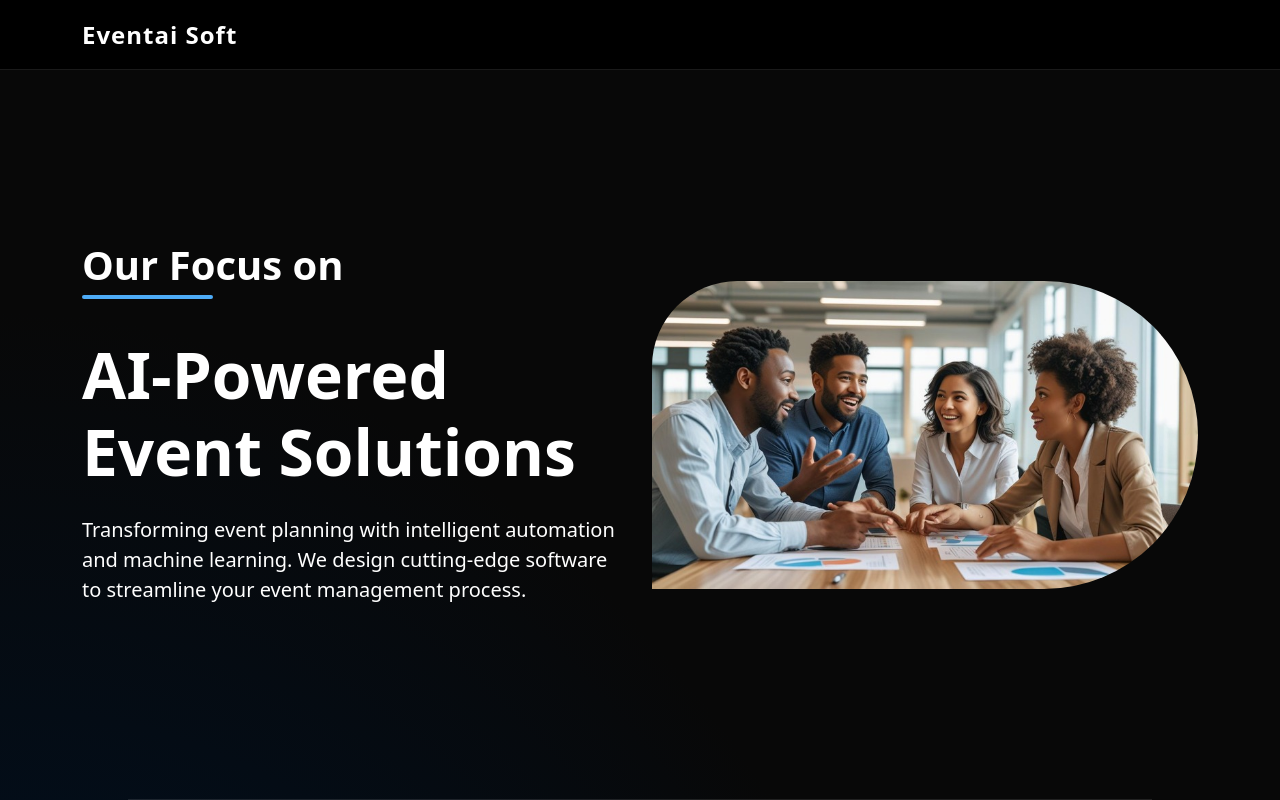
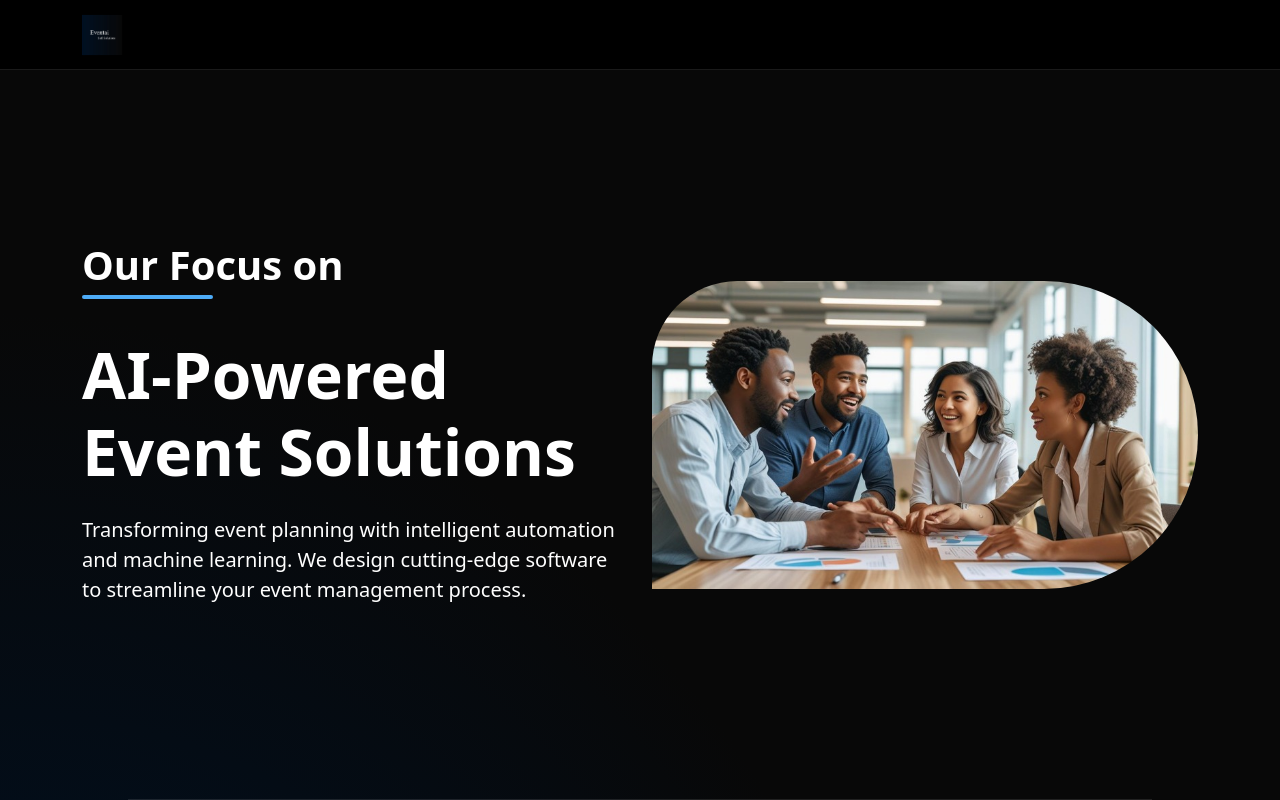
Before and after one commit to eventkompany/eventaisoft-web, a React (Create React App) app: page / in a window 1280 px wide. Shown: the top 800 px of the page. Built offline with nearby package versions, Linux system fonts and the light colour scheme.

Commit message:
temp logo added

```diff
--- a/public/index.html
+++ b/public/index.html
@@ -47,7 +47,7 @@
       "@type": "Organization",
       "name": "Eventai Soft Solutions",
       "url": "https://eventaisoft.com",
-      "logo": "https://eventaisoft.com/logo.png",
+      "logo": "https://eventaisoft.com/logo.jpeg",
       "description": "AI-powered event management software solutions",
       "address": {
         "@type": "PostalAddress",
--- a/src/components/Footer.js
+++ b/src/components/Footer.js
@@ -36,6 +36,16 @@ const Footer = () => {
           <Col md={4} className="mb-4 mb-md-0"></Col>
           <Col md={4}>
             <div className="fade-in" style={{ animationDelay: "0.4s" }}>
+              <img
+                src="/logo.png"
+                alt="Eventai Soft Solutions"
+                style={{
+                  height: "50px",
+                  width: "auto",
+                  objectFit: "contain",
+                  marginBottom: "1rem",
+                }}
+              />
               <h3 className="h4 mb-3 text-white">Contact Us</h3>
               <address className="text-white">
                 <p>
--- a/src/components/Navbar.js
+++ b/src/components/Navbar.js
@@ -10,13 +10,13 @@ const CustomNavbar = ({ scrolled }) => {
     const element = document.getElementById(target);
     if (element) {
       element.scrollIntoView({
-        behavior: 'smooth',
-        block: 'start'
+        behavior: "smooth",
+        block: "start",
       });
 
-      element.classList.add('highlight-section');
+      element.classList.add("highlight-section");
       setTimeout(() => {
-        element.classList.remove('highlight-section');
+        element.classList.remove("highlight-section");
       }, 2000);
     }
   };
@@ -25,7 +25,7 @@ const CustomNavbar = ({ scrolled }) => {
     <Navbar
       expand="lg"
       fixed="top"
-      className={`py-2 custom-navbar ${scrolled ? 'scrolled' : ''}`}
+      className={`py-2 custom-navbar ${scrolled ? "scrolled" : ""}`}
       expanded={expanded}
       onToggle={(isExpanded) => setExpanded(isExpanded)}
     >
@@ -34,26 +34,21 @@ const CustomNavbar = ({ scrolled }) => {
           <Navbar.Brand
             href="#home"
             className="d-flex align-items-center text-white"
-            onClick={(e) => handleClick(e, 'home')}
+            onClick={(e) => handleClick(e, "home")}
           >
-            <p
+            <img
+              src="/logo.png"
+              alt="Eventai Soft Solutions"
               style={{
-                fontWeight: "700",
-                fontSize: "1.5rem",
-                letterSpacing: "1px",
-                margin: 0,
-                color: "#ffffff",
+                height: "40px",
+                width: "auto",
+                objectFit: "contain",
               }}
-            >
-              Eventai Soft
-            </p>
+            />
           </Navbar.Brand>
         </div>
 
-        <Navbar.Toggle
-          aria-controls="basic-navbar-nav"
-          className="bg-white"
-        />
+        <Navbar.Toggle aria-controls="basic-navbar-nav" className="bg-white" />
 
         <Navbar.Collapse
           id="basic-navbar-nav"
@@ -64,28 +59,28 @@ const CustomNavbar = ({ scrolled }) => {
               <Nav.Link
                 href="#about"
                 className="mx-2 fs-6 text-white nav-link"
-                onClick={(e) => handleClick(e, 'about')}
+                onClick={(e) => handleClick(e, "about")}
               >
                 About
               </Nav.Link>
               <Nav.Link
                 href="#broken"
                 className="mx-2 fs-6 text-white nav-link"
-                onClick={(e) => handleClick(e, 'broken')}
+                onClick={(e) => handleClick(e, "broken")}
               >
                 Careers
               </Nav.Link>
               <Nav.Link
                 href="#broken"
                 className="mx-2 fs-6 text-white nav-link"
-                onClick={(e) => handleClick(e, 'broken')}
+                onClick={(e) => handleClick(e, "broken")}
               >
                 Blog
               </Nav.Link>
               <Nav.Link
                 href="#contact"
                 className="mx-2 fs-6 text-white nav-link"
-                onClick={(e) => handleClick(e, 'contact')}
+                onClick={(e) => handleClick(e, "contact")}
               >
                 Contact
               </Nav.Link>
```
Also changed, not shown: public/logo.png.
